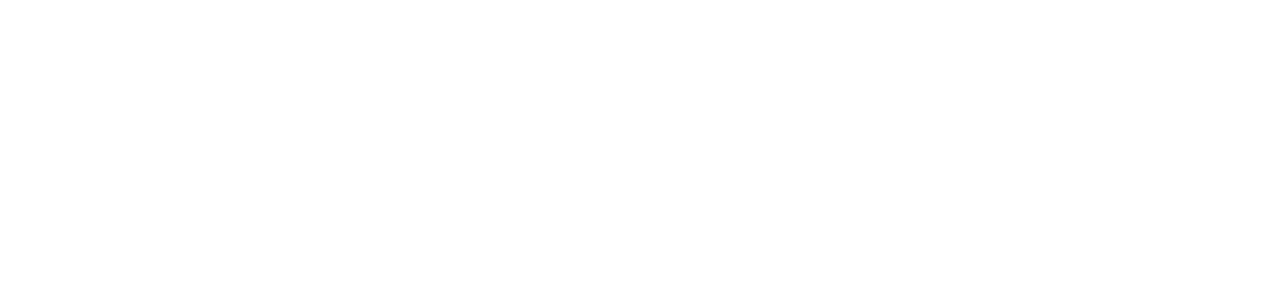
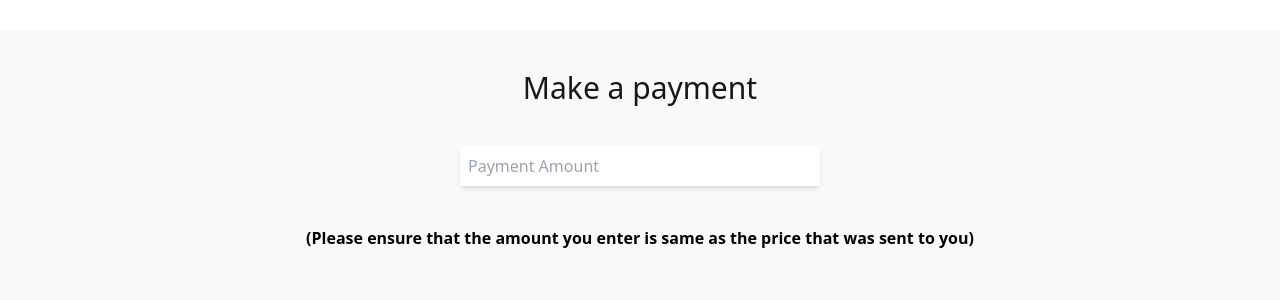
Before and after one commit to winnie-webb/islandwaystours, a Next.js app: page /pay in a window 1280 px wide. Before the commit this address had no page. Shown: the part 200-500 px from the top of the page. Built offline with nearby package versions, Linux system fonts and the light colour scheme; no server answers.

Commit message:
Added Paypal Button

```diff
--- /dev/null
+++ b/app/components/PaypalBtn.jsx
@@ -0,0 +1,40 @@
+import React from "react";
+import { PayPalButtons } from "@paypal/react-paypal-js";
+
+const PayPalButton = ({ amount }) => {
+  return (
+    <PayPalButtons
+      createOrder={(data, actions) => {
+        return actions.order.create({
+          purchase_units: [
+            {
+              amount: {
+                value: amount,
+                breakdown: {
+                  item_total: { value: amount, currency_code: "USD" },
+                },
+              },
+              description: "Digital Goods Payment",
+            },
+          ],
+          application_context: {
+            shipping_preference: "NO_SHIPPING", // For digital goods, shipping is not required
+            payment_method: {
+              payer_selected: "PAYPAL",
+              payee_preferred: "IMMEDIATE_PAYMENT_REQUIRED",
+            },
+          },
+        });
+      }}
+      onApprove={async (data, actions) => {
+        return actions.order.capture().then(function (details) {
+          alert(`Transaction completed by ${details.payer.name.given_name}`);
+          // Handle the transaction completion logic here
+        });
+      }}
+      forceReRender={[amount]}
+    />
+  );
+};
+
+export default PayPalButton;
--- /dev/null
+++ b/app/pay/page.jsx
@@ -0,0 +1,41 @@
+"use client";
+
+import React, { useState } from "react";
+import { PayPalScriptProvider } from "@paypal/react-paypal-js";
+import PayPalButton from "../components/PaypalBtn";
+
+const PaymentPage = () => {
+  const [amount, setAmount] = useState("");
+
+  const handleChange = (e) => {
+    const value = e.target.value;
+    setAmount(value); // Update the state as the user types
+  };
+
+  return (
+    <PayPalScriptProvider
+      options={{ clientId: process.env.NEXT_PUBLIC_PAYPAL_API_KEY }}
+    >
+      <section className="min-h-[100vh] p-4 md:p-10 bg-gray-50">
+        <h1 className="text-3xl mb-10 text-center">Make a payment</h1>
+        <input
+          type="number"
+          placeholder="Payment Amount"
+          className="p-2 shadow-md w-[90%] md:w-[30%] mx-auto block mb-10"
+          value={amount} // Controlled input
+          onChange={handleChange}
+        />
+        <div className="md:w-[30%] mx-auto">
+          <PayPalButton amount={parseFloat(amount).toFixed(2)} />
+        </div>
+        <span className="text-black mt-4 font-bold text-center block">
+          {
+            "(Please ensure that the amount you enter is same as the price that was sent to you)"
+          }
+        </span>
+      </section>
+    </PayPalScriptProvider>
+  );
+};
+
+export default PaymentPage;
```
